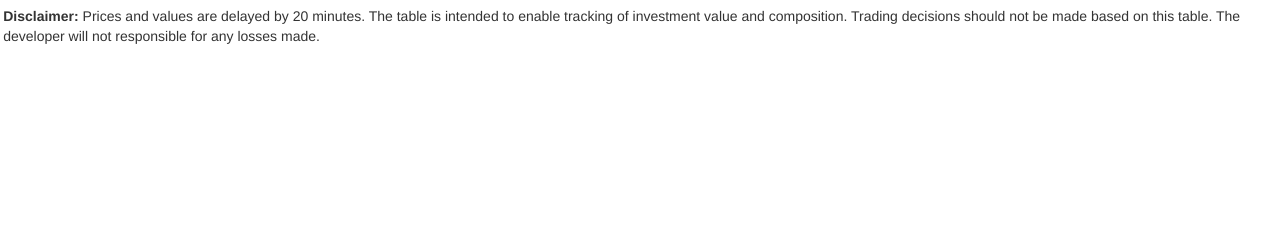
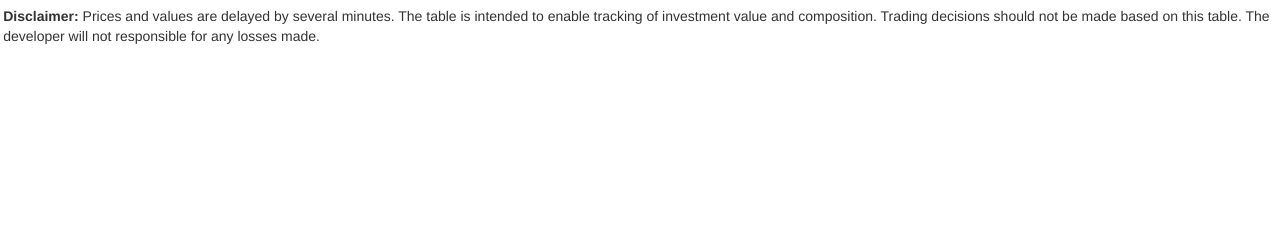
Before and after one commit to jagan010101/Portfolio-Tracker, a Flask app: template app/templates/home.html in a window 1280 px wide. Shown: the part 49-300 px from the top of the page. Run offline with Flask 3, Linux system fonts and the light colour scheme; the template is opened without the code that fills it, so the values that code supplies are empty; some libraries are stand-ins or nearby versions.

Commit message:
final commit

```diff
--- a/app/templates/home.html
+++ b/app/templates/home.html
@@ -99,7 +99,7 @@ p{
       {% endfor %}
     </tbody>
   </table>
-  <p><b>Disclaimer:</b> Prices and values are delayed by 20 minutes. The table is intended to enable tracking of investment value and composition. Trading decisions should not be made based on this table. The developer will not responsible for any losses made.</p>
+  <p><b>Disclaimer:</b> Prices and values are delayed by several minutes. The table is intended to enable tracking of investment value and composition. Trading decisions should not be made based on this table. The developer will not responsible for any losses made.</p>
 </div>
 
 
@@ -118,10 +118,11 @@ p{
           xhr.send();
       }, 3000);
 
-/*       setTimeout(function() {
+      setTimeout(function() {
       clearInterval(intervalFunction);
-      }, 24300000);
- */
+      alert("Session Timed Out")
+      }, 1200000);
+
 </script>
 
  {% endblock %}
```
